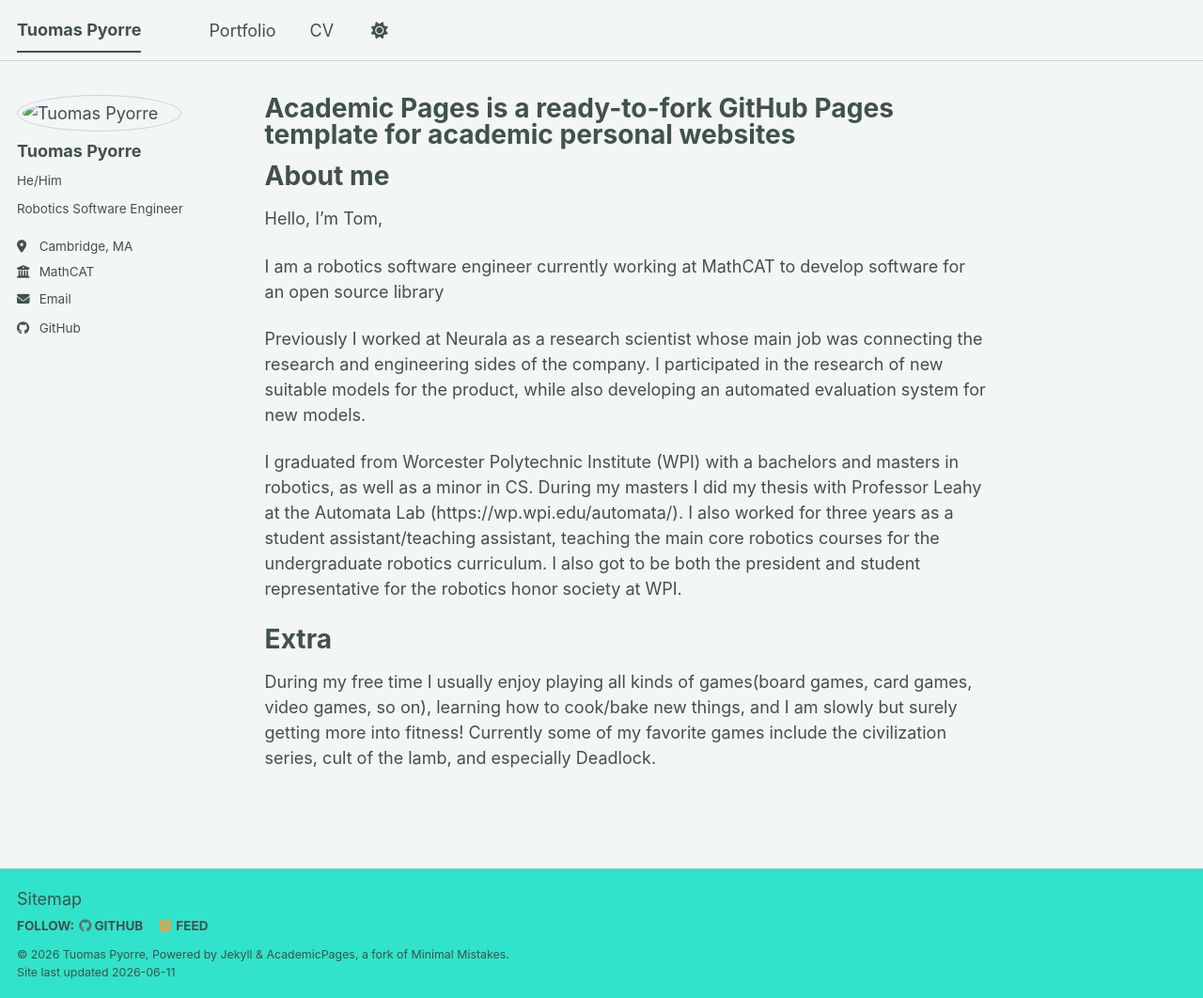
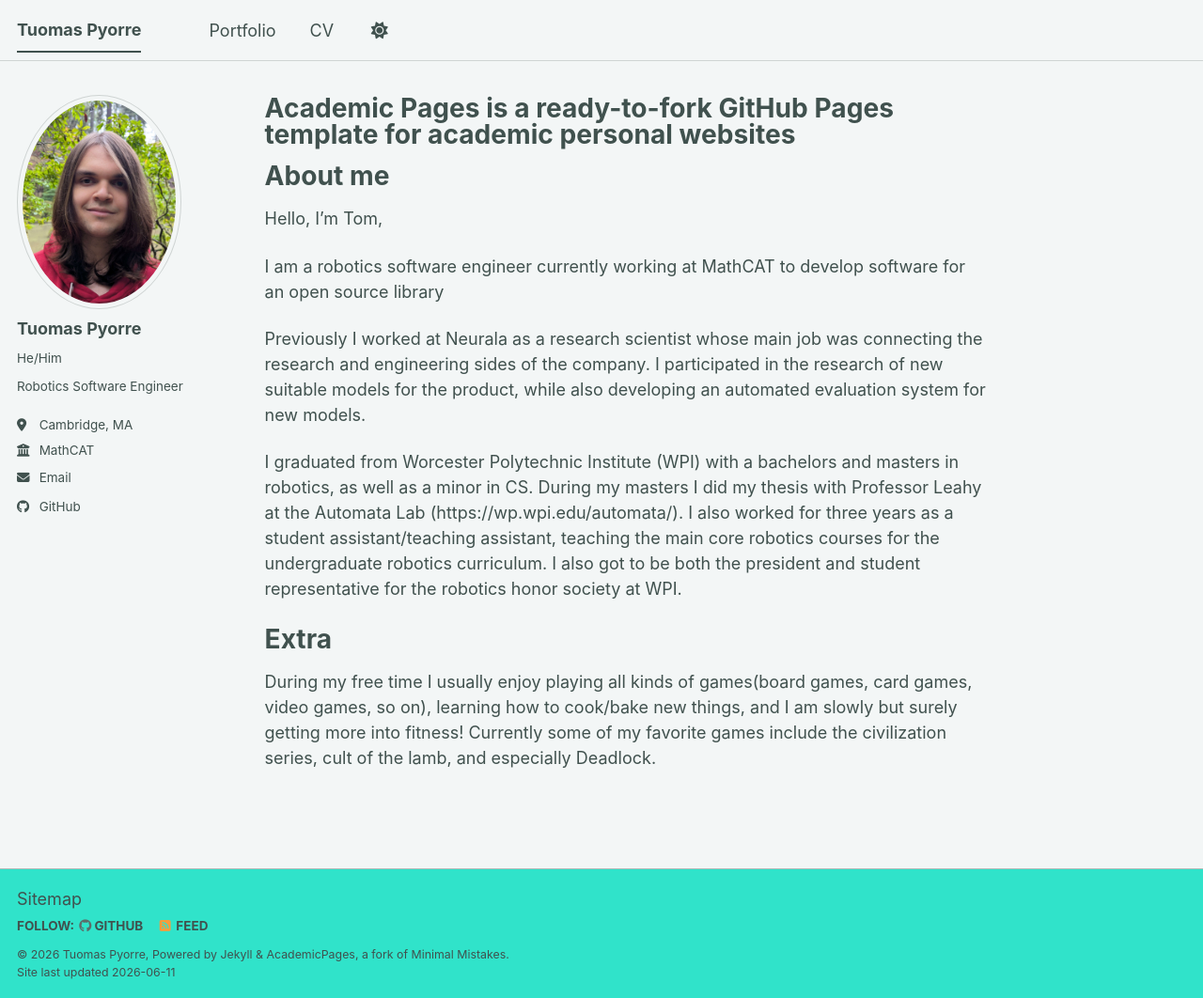
Before and after one commit to ttpyorre/ttpyorre.github.io, a Jekyll site: the page built from _pages/about.md, in a window 1280 px wide and 1062 px high. Shown: the whole window at 94% size. Built offline with Jekyll 4.4.1, drawn with Linux system fonts in a browser that asks for light colours; a script bundle is joined from its source files by our own code; library files that are not in the unit come from our copies.

Commit message:
fix image

```diff
--- a/_config.yml
+++ b/_config.yml
@@ -23,7 +23,7 @@
 #               Additional customization can be done by editing /_includes/author-profile.html
 author:
   # Biographic information
-  avatar           : "/images/self-image.jpg"
+  avatar           : "self-image.jpg"
   name             : "Tuomas Pyorre"
   pronouns         : "He/Him" # example: "she/her"
   bio              : "Robotics Software Engineer"
```
